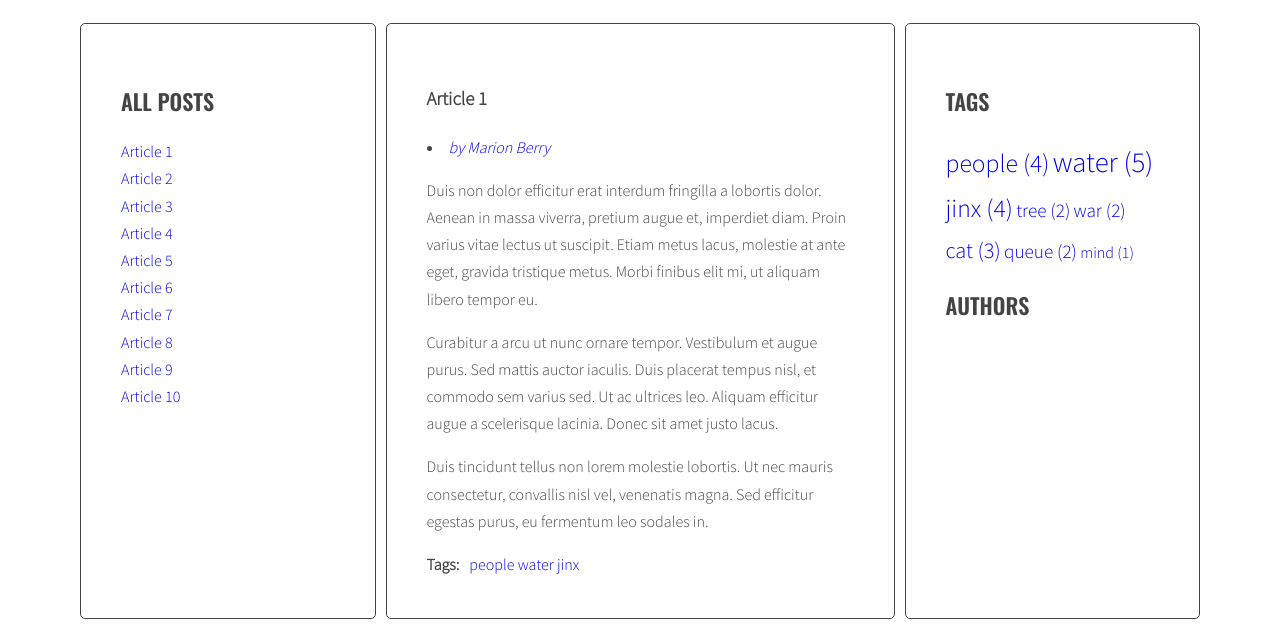
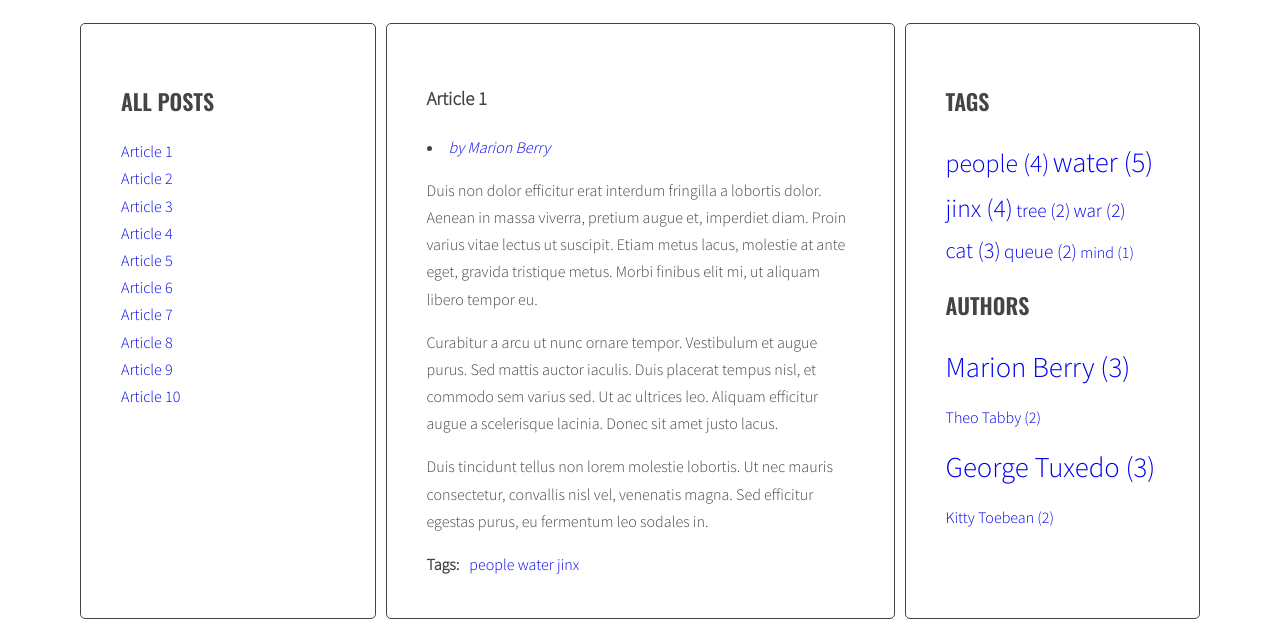
Before and after one commit to MyDaria/javascript-blog, a website: page index.html in a window 1280 px wide. Shown: the part 220-847 px from the top of the page. Drawn offline with nearby package versions, Linux system fonts and the light colour scheme.

Commit message:
Update 7 - End of module 6

```diff
--- a/index.html
+++ b/index.html
@@ -187,10 +187,10 @@
   		{{/each}}
 	  </script>
 	  <script id="template-author-cloud-link" type="text/x-handlebars-template">
-		{{#each tags}}
-  		<li><a href="#author-{{author}}" class="{{className}}"><span>{{author}} ({{count}}) </span></a></li>
-  		{{/each}}
-	  </script>
+		{{#each authors}}
+		<li><a href="#author-{{ author }}" class="{{className}}"><span></span>{{author}} ({{count}})</span></a></li>
+		{{/each}}
+		</script>
 	  <script id="template-article-link" type="text/x-handlebars-template">
 		<li><a href="#{{ id }}"><span>{{ title }}</span></a></li>
 	  </script>
--- a/js/script.js
+++ b/js/script.js
@@ -109,7 +109,6 @@ function generateTags(){
     const articleTagsArray = articleTags.split(' ');
 
     for(let tag of articleTagsArray){
-      //const linkHTML = '<li><a href="#tag-' + tag + '"><span>' + tag + '</span></a></li>';
       const linkHTMLData = {id: tag, title: tag};
       const linkHTML = templates.articleTag(linkHTMLData);
       html = html + '  ' + linkHTML;
@@ -125,26 +124,17 @@ function generateTags(){
   }
 
   const tagList = document.querySelector(optTagsListSelector);
-  //console.log('tagList:', tagList);
-
   const tagsParams = calculateTagsParams(allTags);
-  //console.log('tagsParams:', tagsParams);
-
-  //let allTagsHTML = '';
   const allTagsData = {tags: []};
 
   for(let tag in allTags){
-    //const tagLinkHTML = '<li><a href="#tag-' + tag + '" ' + 'class="' + calculateTagClass(allTags[tag], tagsParams) + '">' + tag + '</a></li>';
-    //allTagsHTML += ' ' + tagLinkHTML;
     allTagsData.tags.push({
       tag: tag,
       count: allTags[tag],
       className: calculateTagClass(allTags[tag], tagsParams),
     });
   }
-  //tagList.innerHTML = allTagsHTML;
   tagList.innerHTML = templates.tagCloudLink(allTagsData);
-  //console.log('allTagsData', allTagsData);
 }
 generateTags();
 
@@ -194,6 +184,7 @@ function calculateAuthorsParams(authors){
   return params;
 }
 
+
 const optArticleAuthorSelector = '.post-author',
   optAuthorsListSelector = '.authors.list';
 
@@ -207,8 +198,6 @@ function generateAuthors(){
     let html = '';
 
     const authorName =  article.getAttribute('data-author');
-    console.log('authorName:', authorName);
-    ///const linkHTML = '<a href="#author' + authorName + '"><span>' + 'by ' + authorName + '</span></a>';
     const linkHTMLData = {id: authorName, title: authorName};
     const linkHTML = templates.articleAuthor(linkHTMLData);
 
@@ -220,32 +209,22 @@ function generateAuthors(){
     } else {
       allAuthors[authorName]++;
     }
-    //authorWrapper.innerHTML = linkHTML;
     authorWrapper.innerHTML = html;
   }
 
   const authorList = document.querySelector(optAuthorsListSelector);
-  console.log('authorList:', authorList);
-
   const authorTagsParams = calculateAuthorsParams(allAuthors);
-  console.log('authorTagsParams:', authorTagsParams);
-
-  //let allAuthorsHTML = '';
   const allAuthorsData = {authors: []};
 
-  for(let authorName in allAuthors){
-    //const authorLinkHTML = '<li><a href="#author' + author + '"><span>' + author + ' (' + allAuthors[author] + ')' + '</span></a></li>';
-    //console.log('authorLinkHTML:', authorLinkHTML);
-    //allAuthorsHTML += ' ' + authorLinkHTML;
+  for(let author in allAuthors){
+
     allAuthorsData.authors.push({
-      author: authorName,
-      count: allAuthors[authorName],
-      className: calculateAuthorsParams(allAuthors[authorName], authorTagsParams),
+      author: author,
+      count: allAuthors[author],
+      className: calculateTagClass(allAuthors[author], authorTagsParams),
     });
   }
-  //authorList.innerHTML = allAuthorsHTML;
   authorList.innerHTML = templates.authorCloudLink(allAuthorsData);
-  console.log(' allAuthorsData:',  allAuthorsData);
 }
 
 generateAuthors();
@@ -262,7 +241,6 @@ function authorClickHandler(event){
   }
 
   const authorLinks = document.querySelectorAll('a[href="' + href + '"]');
-  //console.log('authorLinks:', authorLinks);
 
   for(let authorLink of authorLinks){
     authorLink.classList.add('active');
@@ -272,7 +250,6 @@ function authorClickHandler(event){
 
 function addClickListenersToAuthors(){
   const authorLinks = document.querySelectorAll('a[href^="#author"]');
-  //console.log('authorLinks:', authorLinks);
 
   for(let authorLink of authorLinks){
     authorLink.addEventListener('click', authorClickHandler);
```
